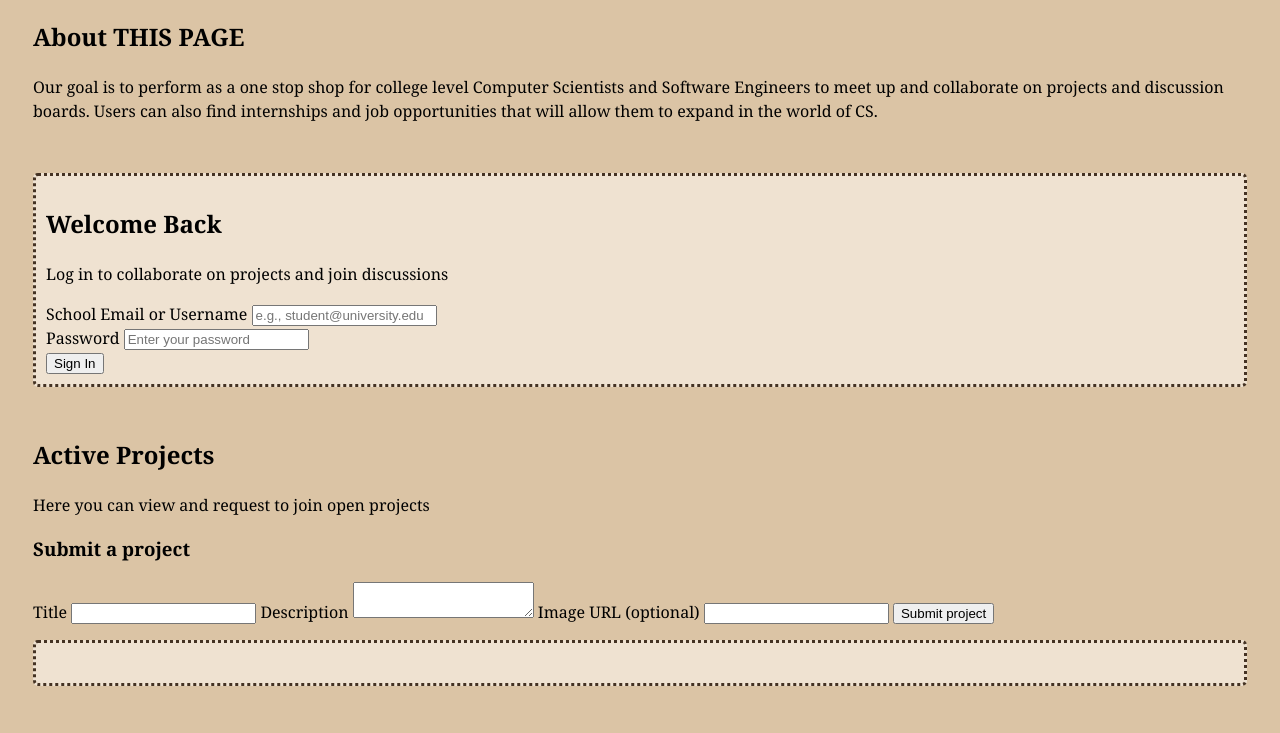
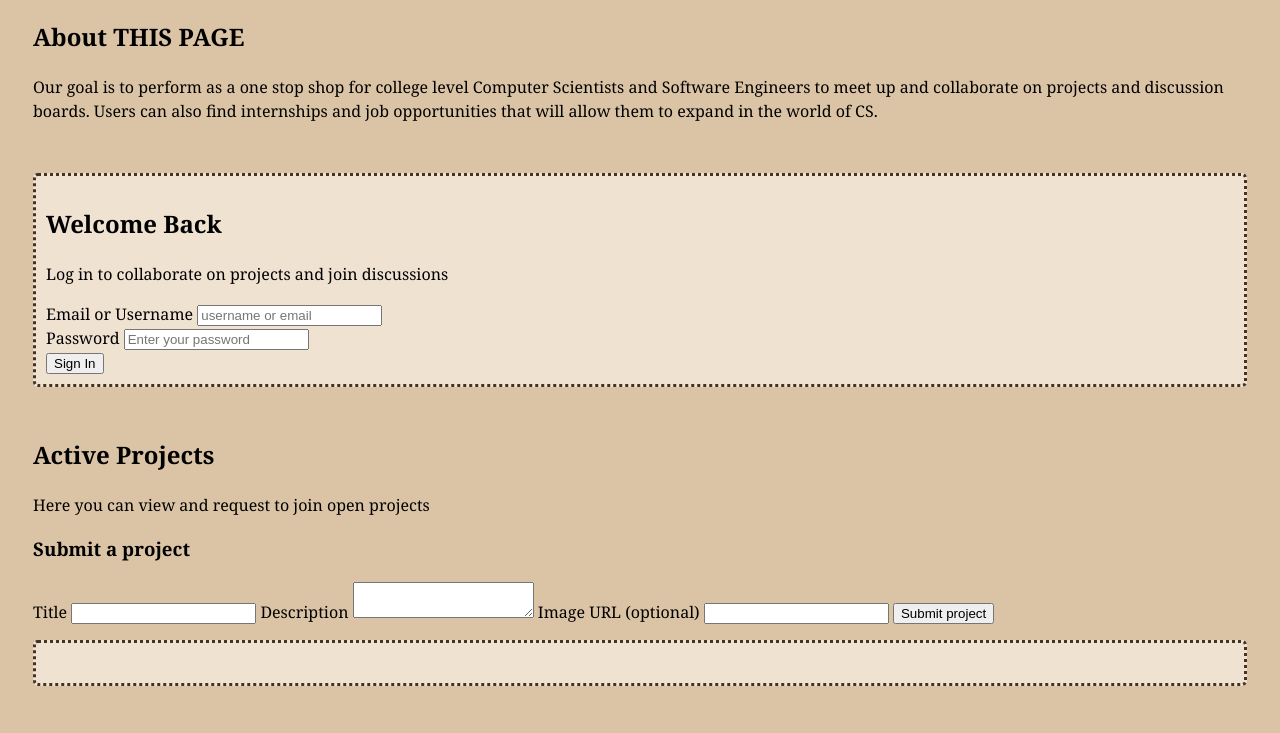
Before and after one commit to delaneyhickey24/WebScienceAndTechSemLongProject, a website built with Vite: page index.html in a window 1280 px wide. Shown: the part 64-797 px from the top of the page. Built offline with nearby package versions, Linux system fonts and the light colour scheme; files whose address does not match are found by name.

Commit message:
Change label and input type in login form
Updated form labels and input types for the login form.

```diff
--- a/index.html
+++ b/index.html
@@ -42,14 +42,14 @@
 
 						<form action="/login-endpoint" method="POST" class="login-form">
 							<div class="form-group">
-								<label for="user-email">School Email or Username</label>
+								<label for="user-email">Email or Username</label>
 								<input
-									type="email"
+									type="text"
 									id="user-email"
 									name="username"
 									autocomplete="username"
 									required
-									placeholder="e.g., student@university.edu"
+									placeholder="username or email"
 								>
 							</div>
 							<div class="form-group">
```
